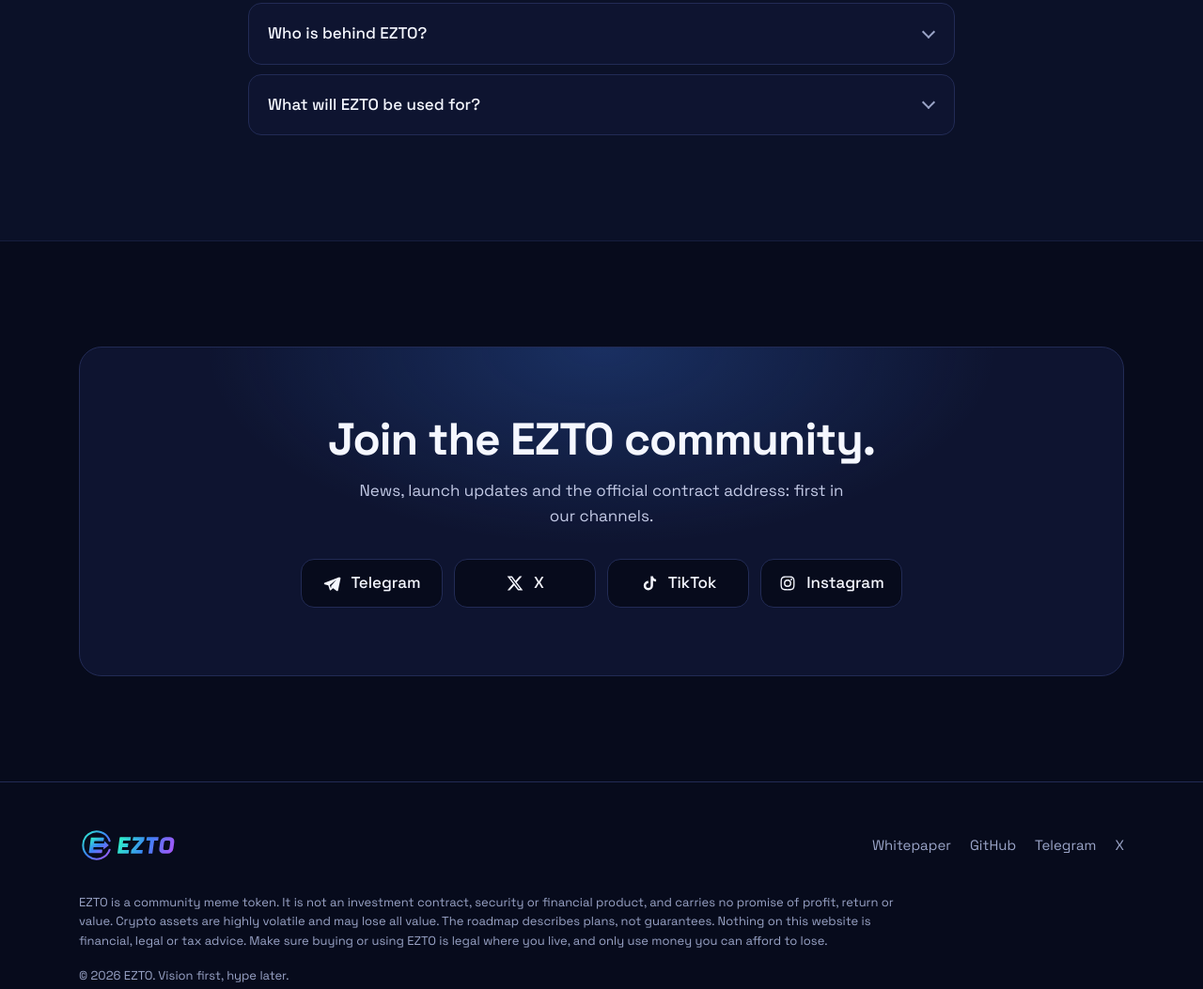
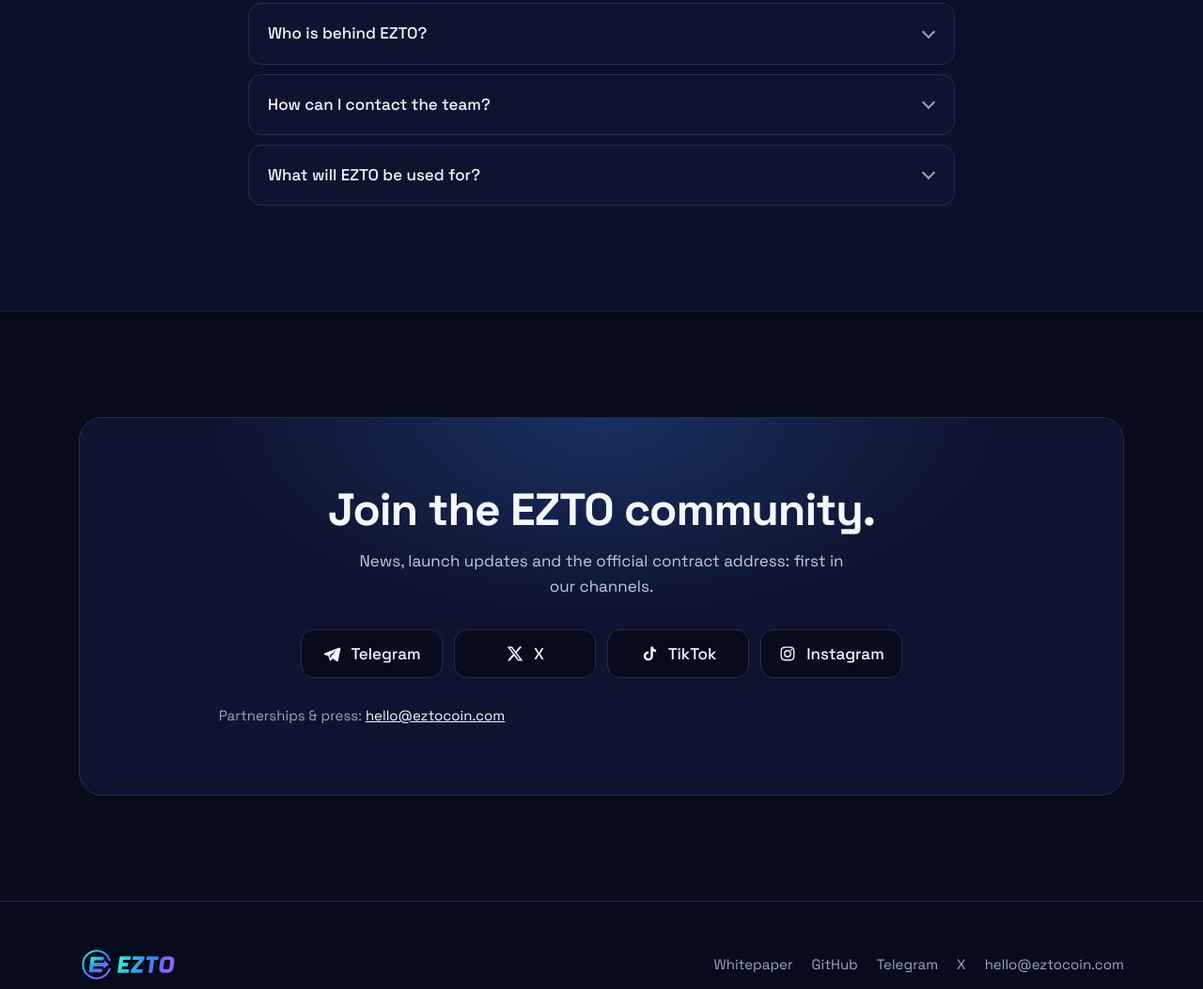
Before and after one commit to Abbe0102/EZTOCOIN, a plain HTML site: page website/index.html in a window 1280 px wide. Shown: the part 3935-4988 px from the top of the page at 94% size. Drawn offline with Linux system fonts and the light colour scheme.

Commit message:
Add hello@eztocoin.com contact email
- Website: footer link, contact line under the community links, and a
  new FAQ entry (with the 'we never DM first' reminder)
- Whitepaper page and docs/WHITEPAPER.md: official links incl. email
- README: site and contact email

Co-Authored-By: Claude Opus 5.5 <noreply@anthropic.com>
Claude-Session: https://claude.ai/code/session_01PqRXjYmx6HkEXZXUe1H8rW

```diff
--- a/website/index.html
+++ b/website/index.html
@@ -236,6 +236,10 @@
             <p>EZTO is led by an independent founder and built in public with open-source code. The team will grow with contributors from the community.</p>
           </details>
           <details>
+            <summary>How can I contact the team?</summary>
+            <p>Email us at <a href="mailto:hello@eztocoin.com">hello@eztocoin.com</a> or write in our Telegram group. Remember: we will never DM you first.</p>
+          </details>
+          <details>
             <summary>What will EZTO be used for?</summary>
             <p>EZTO is the core token of the planned EZTO Swap platform (fee discounts), the staking program, and future payment integrations.</p>
           </details>
@@ -267,6 +271,7 @@
               <span>Instagram</span>
             </a>
           </div>
+          <p class="contact">Partnerships &amp; press: <a href="mailto:hello@eztocoin.com">hello@eztocoin.com</a></p>
         </div>
       </div>
     </section>
@@ -281,6 +286,7 @@
           <a href="https://github.com/Abbe0102/EZTOCOIN" target="_blank" rel="noopener">GitHub</a>
           <a href="https://t.me/Eztocoin" target="_blank" rel="noopener">Telegram</a>
           <a href="https://x.com/EZTOCOIN" target="_blank" rel="noopener">X</a>
+          <a href="mailto:hello@eztocoin.com">hello@eztocoin.com</a>
         </nav>
       </div>
       <p class="disclaimer">EZTO is a community meme token. It is not an investment contract, security or financial product, and carries no promise of profit, return or value. Crypto assets are highly volatile and may lose all value. The roadmap describes plans, not guarantees. Nothing on this website is financial, legal or tax advice. Make sure buying or using EZTO is legal where you live, and only use money you can afford to lose.</p>
--- a/website/styles.css
+++ b/website/styles.css
@@ -234,6 +234,9 @@ h2 { font-size: clamp(32px, 5vw, 48px); font-weight: 700; }
   background: var(--bg); border: 1px solid var(--line); transition: border-color .2s, transform .15s;
 }
 .social:hover { border-color: var(--blue); transform: translateY(-1px); }
+.contact { margin: 28px 0 0 !important; font-size: 15px; color: var(--muted) !important; }
+.contact a { color: var(--text); }
+.faq details p a { color: var(--teal); }
 .social svg { width: 20px; height: 20px; fill: currentColor; }
 
 /* Footer */
```
Also changed, not shown: docs/WHITEPAPER.md (+1 -1 lines), website/whitepaper.html (+1 -0 lines), README.md.
